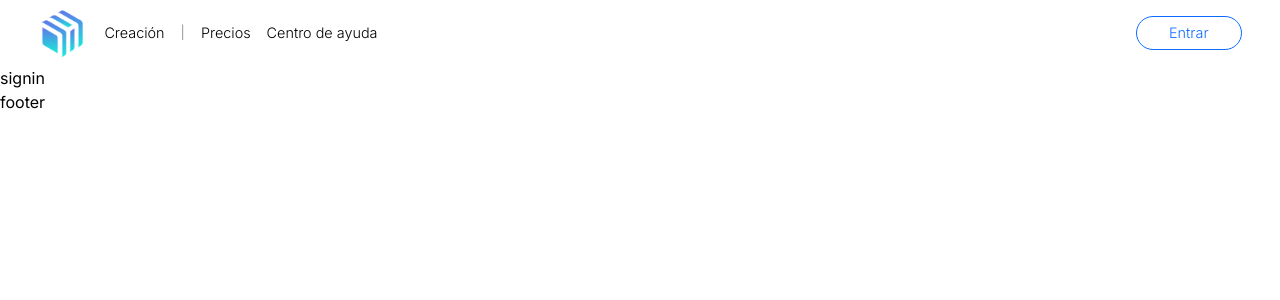
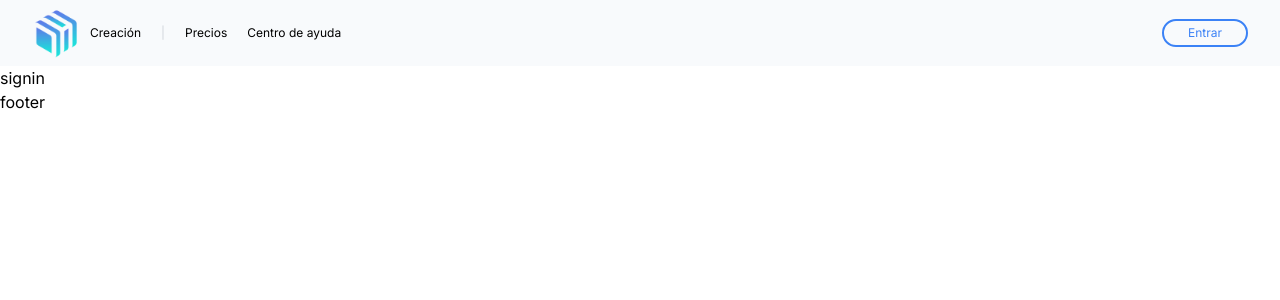
Before and after one commit to Vsjee/web-builder, a Next.js app: page /pages/public/signin in a window 1280 px wide. Shown: the top 300 px of the page. Built offline with nearby package versions, Linux system fonts and the light colour scheme.

Commit message:
update use tailwind instead of css

```diff
--- a/app/shared/navbar/Navbar.tsx
+++ b/app/shared/navbar/Navbar.tsx
@@ -1,36 +1,40 @@
 'use client';
 import { useRouter } from 'next/navigation';
-import './navbar.css';
 import Link from 'next/link';
 
 function Navbar() {
   const router = useRouter();
 
   return (
-    <nav className='nav'>
-      <div className='nav__links'>
-        <picture className='nav__pic'>
+    <nav className='bg-slate-50 flex justify-between items-center px-8 py-2'>
+      <div className='flex items-center gap-2'>
+        <picture>
           <img
             src='../../../assets/logo.png'
             alt='logo'
-            className='pic__img'
+            width={50}
+            height={50}
+            className='cursor-pointer'
             onClick={() => router.push('/')}
           />
         </picture>
-        <ul className='links__list'>
-          <Link href='' className='list__item'>
+        <ul className=' flex gap-5 text-xs'>
+          <Link href='' className=' hover:text-blue-500 ease-in duration-300'>
             Creación
           </Link>
-          <span className='separator'>|</span>
-          <Link href='' className='list__item'>
+          <span className='text-gray-300'>|</span>
+          <Link href='' className=' hover:text-blue-500 ease-in duration-300'>
             Precios
           </Link>
-          <Link href='' className='list__item'>
+          <Link href='' className='hover:text-blue-500 ease-in duration-300'>
             Centro de ayuda
           </Link>
         </ul>
       </div>
-      <button className='nav__login' onClick={() => router.push('/pages/public/signin')}>
+      <button
+        className='text-xs py-1 px-6 border-2 text-blue-500 border-blue-500 hover:bg-blue-500 hover:text-slate-50  rounded-full ease-in duration-300'
+        onClick={() => router.push('/pages/public/signin')}
+      >
         Entrar
       </button>
     </nav>
--- a/app/shared/navbar/navbar.css
+++ /dev/null
@@ -1,58 +0,0 @@
-.nav {
-  width: 100%;
-  display: flex;
-  justify-content: space-between;
-  align-items: center;
-  padding: 0.5rem 3%;
-  background-color: var(--white);
-
-  .nav__links {
-    display: inline-flex;
-    justify-content: center;
-    align-items: center;
-    gap: 1rem;
-
-    .links__list {
-      display: inline-flex;
-      align-items: center;
-      gap: 1rem;
-
-      .list__item {
-        color: var(--black);
-        font-size: 0.9rem;
-        font-weight: 300;
-        transition: 0.3s ease;
-      }
-
-      .list__item:hover {
-        color: var(--blue);
-      }
-
-      .separator {
-        color: var(--text-grey-1);
-        font-size: 13px;
-      }
-    }
-
-    .nav__pic .pic__img {
-      cursor: pointer;
-      width: 50px;
-      height: 50px;
-    }
-  }
-
-  .nav__login {
-    border: 1px solid var(--blue);
-    color: var(--blue);
-    padding: 0.3rem 2rem;
-    border-radius: 25px;
-    font-size: 0.9rem;
-    font-weight: 300;
-    transition: 0.4s ease-in-out;
-  }
-
-  .nav__login:hover {
-    background-color: var(--blue);
-    color: var(--white);
-  }
-}
```
